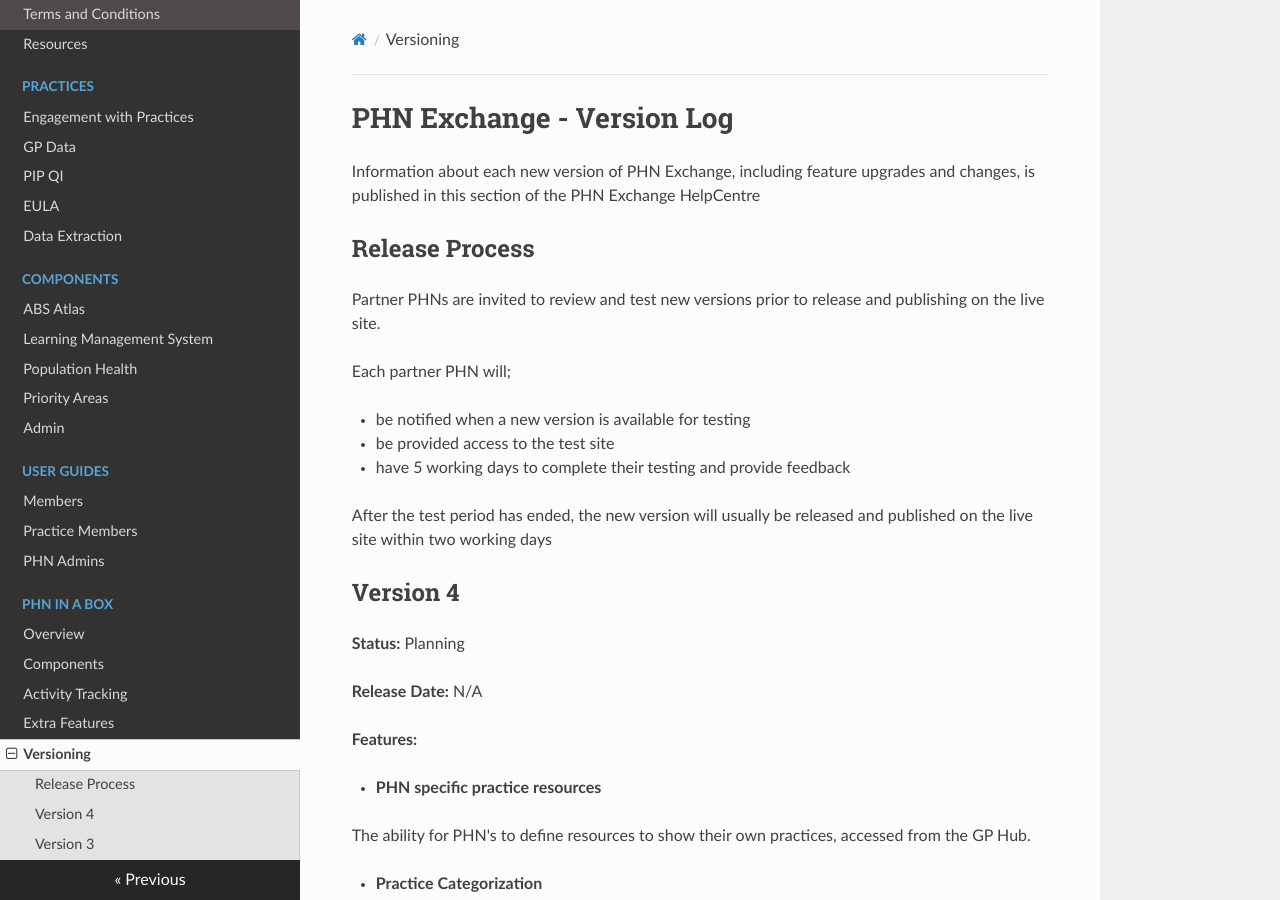
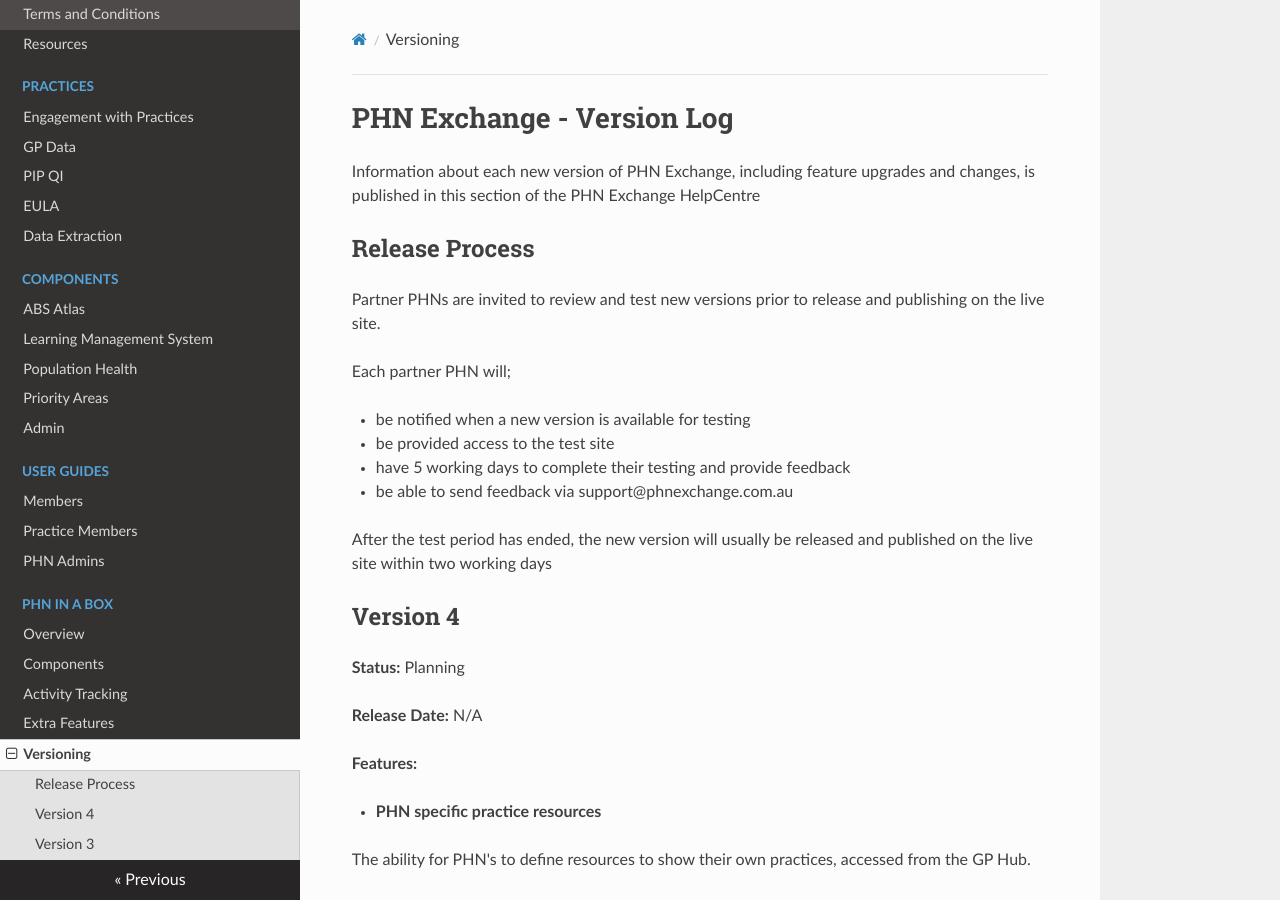
Before and after one commit to MurrayPHN/phn-exchange-docs, an MkDocs documentation site: the page built from docs/versioning.md, in a window 1280 px wide and 900 px high. Built offline with MkDocs 1.6.1, drawn with Linux system fonts in a browser that asks for light colours; nearby versions of some CDN libraries.

Commit message:
Added support email contact

```diff
--- a/docs/versioning.md
+++ b/docs/versioning.md
@@ -12,6 +12,7 @@ Each partner PHN will;
 - be notified when a new version is available for testing
 - be provided access to the test site
 - have 5 working days to complete their testing and provide feedback
+- be able to send feedback via support@phnexchange.com.au
 
 After the test period has ended, the new version will usually be released and published on the live site within two working days
 
```
